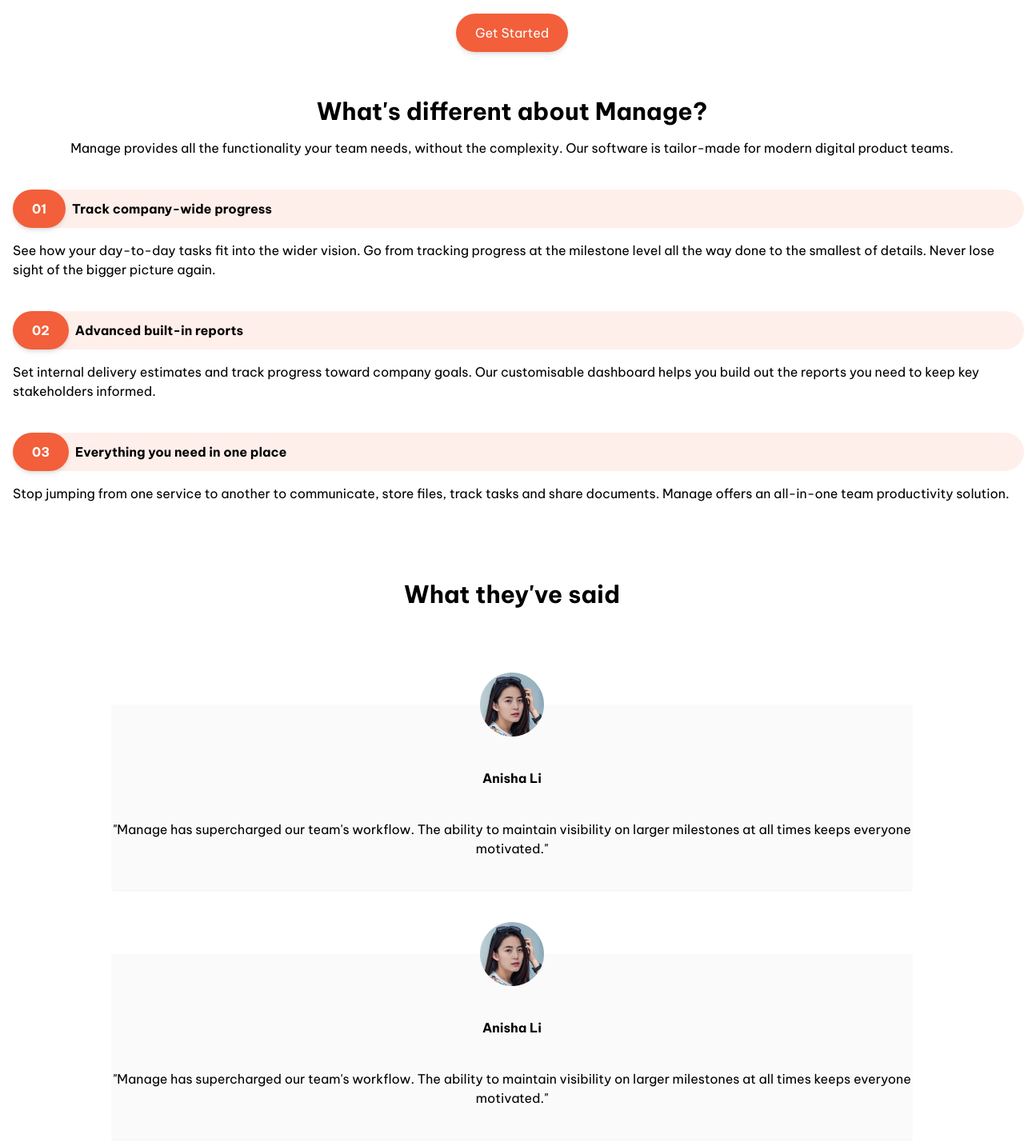
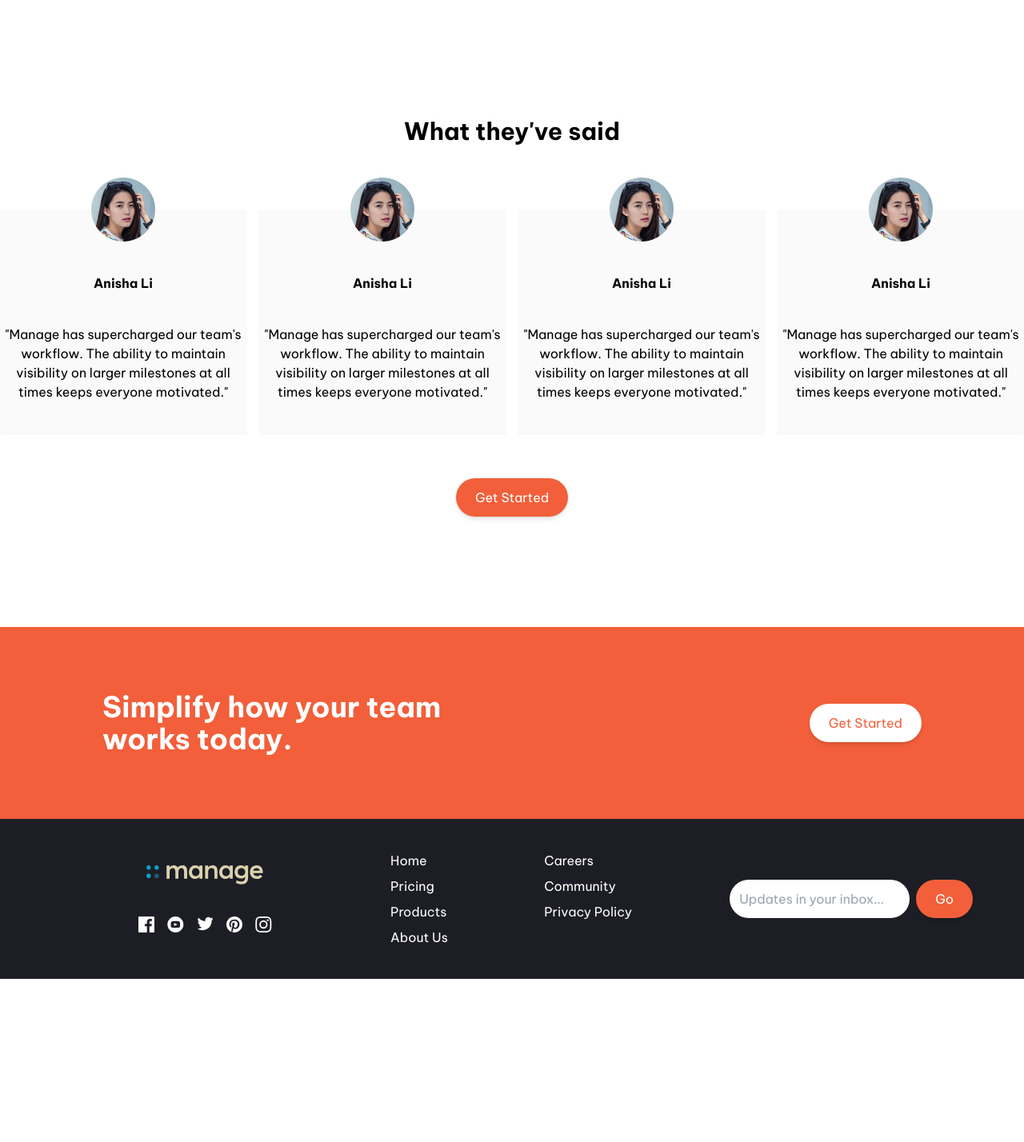
Before and after one commit to AakashSahani/manage-landing-page, a website: page src/index.html in a window 1280 px wide. Shown: the part 1349-2777 px from the top of the page at 80% size. After the commit the page ends 2573 px from the top, so only its background shows below. Drawn offline with Linux system fonts and the light colour scheme.

Commit message:
Added Styling

```diff
--- a/src/index.html
+++ b/src/index.html
@@ -16,10 +16,12 @@
 		<title>Frontend Mentor | Manage landing page</title>
 	</head>
 	<body class="">
-		<header class="flex px-8 py-10 justify-between">
-			<img src="./images/logo.svg" alt="Manage" />
-			<nav class="hidden sm:block flex-1">
-				<ul class="flex border-2 justify-evenly w-1/2 mx-auto">
+		<header class="flex px-8 py-10 justify-between items-center sm:px-[10%]">
+			<div class="flex items-start justify-center">
+				<img src="./images/logo.svg" alt="Manage" />
+			</div>
+			<nav class="hidden sm:flex items-center flex-1">
+				<ul class="flex justify-evenly w-1/2 mx-auto">
 					<li><a href="#">Pricing</a></li>
 					<li><a href="#">Product</a></li>
 					<li><a href="#">About Us</a></li>
@@ -41,10 +43,10 @@
 			</nav>
 		</header>
 		<section
-			class="flex flex-col-reverse justify-center items-center px-4 h-fit w-full mb-14"
+			class="flex flex-col-reverse md:flex-row md:px-[10%] md:gap-10 justify-center items-center px-4 h-fit w-full mb-14"
 		>
 			<div
-				class="flex flex-col justify-evenly items-center w-full text-center gap-5"
+				class="flex flex-col justify-evenly md:justify-start md:text-left md:items-start md:flex-1 items-center w-full text-center gap-5"
 			>
 				<h1 class="text-4xl font-bold">
 					Bring everyone together to build better products.
@@ -60,13 +62,15 @@
 			<img
 				src="./images/illustration-intro.svg"
 				alt="Intro section illustration about graphs, statistics and charts."
-				class="w-full h-auto object-cover mx-auto"
+				class="md:flex-1 w-full h-auto object-cover mx-auto"
 			/>
 		</section>
-		<section class="my-14">
-			<div class="text-center px-4 gap-4 h-fit flex flex-col my-10">
-				<h2 class="font-bold text-3xl">What's different about Manage?</h2>
-				<p>
+		<section class="my-14 md:flex md:justify-between md:px-[10%] md:gap-10">
+			<div
+				class="text-center px-4 gap-4 h-fit flex flex-col my-10 md:text-left md:gap-10"
+			>
+				<h2 class="font-bold text-5xl">What's different about Manage?</h2>
+				<p class="md:w-3/4">
 					Manage provides all the functionality your team needs, without the
 					complexity. Our software is tailor-made for modern digital product
 					teams.
@@ -110,11 +114,13 @@
 				</ul>
 			</div>
 		</section>
-		<section class="flex flex-col justify-center items-center text-center">
+		<section
+			class="flex flex-col justify-center items-center text-center md:h-screen"
+		>
 			<h3 class="font-bold text-3xl my-10">What they've said</h3>
-			<div>
+			<div class="md:flex md:flex-row md:my-10 md:gap-4">
 				<div
-					class="bg-veryLightGray my-20 shadow-sm w-11/12 mx-auto flex flex-col justify-center items-center h-fit"
+					class="bg-veryLightGray my-20 md:my-0 shadow-sm w-11/12 mx-auto flex flex-col justify-center items-center h-fit"
 				>
 					<div class="w-20 mx-auto my-0 -translate-y-1/2">
 						<img
@@ -131,7 +137,7 @@
 					</p>
 				</div>
 				<div
-					class="bg-veryLightGray my-20 shadow-sm w-11/12 mx-auto flex flex-col justify-center items-center h-fit"
+					class="bg-veryLightGray my-20 md:my-0 shadow-sm w-11/12 mx-auto flex flex-col justify-center items-center h-fit"
 				>
 					<div class="w-20 mx-auto my-0 -translate-y-1/2">
 						<img
@@ -148,7 +154,7 @@
 					</p>
 				</div>
 				<div
-					class="bg-veryLightGray my-20 shadow-sm w-11/12 mx-auto flex flex-col justify-center items-center h-fit"
+					class="bg-veryLightGray my-20 md:my-0 shadow-sm w-11/12 mx-auto flex flex-col justify-center items-center h-fit"
 				>
 					<div class="w-20 mx-auto my-0 -translate-y-1/2">
 						<img
@@ -165,7 +171,7 @@
 					</p>
 				</div>
 				<div
-					class="bg-veryLightGray my-20 shadow-sm w-11/12 mx-auto flex flex-col justify-center items-center h-fit"
+					class="bg-veryLightGray my-20 md:my-0 shadow-sm w-11/12 mx-auto flex flex-col justify-center items-center h-fit"
 				>
 					<div class="w-20 mx-auto my-0 -translate-y-1/2">
 						<img
@@ -182,49 +188,59 @@
 					</p>
 				</div>
 			</div>
+			<button class="button my-4">Get Started</button>
 		</section>
 		<section
-			class="py-20 px-4 flex flex-col justify-center text-center items-center gap-8 bg-brightRed text-white"
+			class="py-20 px-4 md:px-[10%] flex flex-col md:flex-row justify-center md:justify-between text-center items-center gap-8 bg-brightRed text-white"
 		>
-			<h3 class="font-bold text-4xl">Simplify how your team works today.</h3>
+			<h3 class="font-bold text-4xl md:w-1/2 text-left">
+				Simplify how your team works today.
+			</h3>
 			<button class="button bg-white text-brightRed">Get Started</button>
 		</section>
-		<!--
-		<footer>
-      <div class="contact">
-        <div class="contact-info">
-          <div class="logo">
-						<img src="./images/icon-messages.svg" alt="Logo" />
-						Huddle
-					</div>
-					<p>
-						Lorem ipsum dolor, sit amet consectetur adipisicing elit. Enim
-						magnam repellendus nesciunt. Nobis, quis praesentium.
-					</p>
-					<span>
-						<img src="./images/icon-phone.svg" alt="Phone number" />
-						Phone: +1-543-123-4567
-					</span>
-					<span>
-						<img src="./images/icon-email.svg" alt="Email" />
-						example@huddle.com
-					</span>
+		<footer
+			class="bg-veryDarkBlue text-white flex flex-col-reverse md:flex-row justify-center items-center gap-10 py-10 md:px-[5%]"
+		>
+			<div class="flex flex-col gap-10 w-full">
+				<div class="mx-auto">
+					<img src="./images/logo.svg" class="invert" alt="Manage" />
 				</div>
-				<div class="socials">
-					<i class="fa-brands fa-square-facebook fa-3x"></i>
-					<i class="fa-brands fa-square-instagram fa-3x"></i>
-					<i class="fa-brands fa-square-twitter fa-3x"></i>
-				</div>
+				<ul class="flex justify-evenly w-full md:justify-center md:gap-4">
+					<li><img src="./images/icon-facebook.svg" alt="Facebook Icon" /></li>
+					<li><img src="./images/icon-youtube.svg" alt="Youtube Icon" /></li>
+					<li><img src="./images/icon-twitter.svg" alt="Twitter Icon" /></li>
+					<li>
+						<img src="./images/icon-pinterest.svg" alt="Pinterest Icon" />
+					</li>
+					<li>
+						<img src="./images/icon-instagram.svg" alt="Instagram Icon" />
+					</li>
+				</ul>
 			</div>
-			<div class="newsletter">
-				<h4>NEWSLETTER</h4>
-				<p>
-					To receive tips on how to grow your community, sign up to our weekly
-					newsletter. We'll never send you spam or pass on your email address
-				</p>
-				<input type="email" name="email" id="email" aria-label="Email" />
-				<button class="btn">Subscribe</button>
+			<div class="flex justify-evenly w-full md:justify-between">
+				<ul class="flex flex-col gap-2 md:justify-start md:flex-1">
+					<li>Home</li>
+					<li>Pricing</li>
+					<li>Products</li>
+					<li>About Us</li>
+				</ul>
+				<ul class="flex flex-col gap-2 md:justify-start md:flex-1">
+					<li>Careers</li>
+					<li>Community</li>
+					<li>Privacy Policy</li>
+				</ul>
 			</div>
-		</footer> -->
+			<div class="flex flex-row gap-2">
+				<input
+					type="email"
+					name="email"
+					id="email"
+					placeholder="Updates in your inbox..."
+					aria-label="Email"
+					class="p-3 rounded-full"
+				/>
+				<button class="button">Go</button>
+			</div>
+		</footer>
 	</body>
 </html>
```
Also changed, not shown: src/style/output.css.
